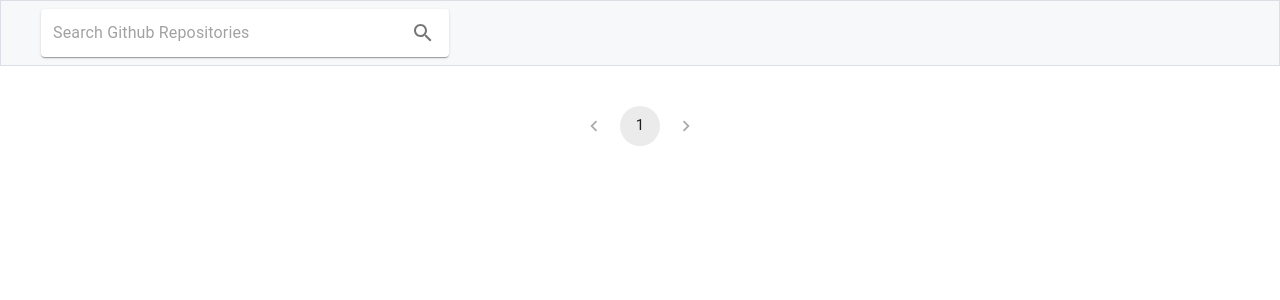
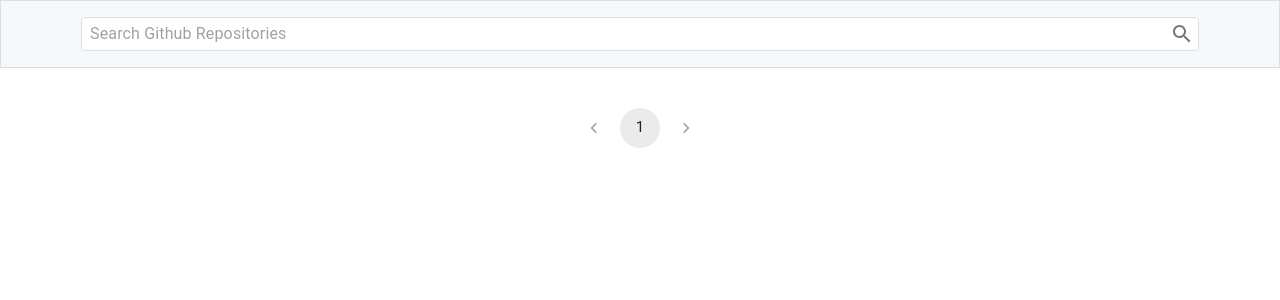
Before and after one commit to JoaquinBuxo/search-repositories, a Next.js app: page / in a window 1280 px wide. Shown: the top 300 px of the page. Built offline with nearby package versions, Linux system fonts and the light colour scheme.

Commit message:
refactor: update styles in search bar

```diff
--- a/app/components/SearchBar.tsx
+++ b/app/components/SearchBar.tsx
@@ -1,7 +1,7 @@
 'use client';
 
 import { useState, FormEvent } from 'react';
-import { Paper, InputBase, IconButton } from '@mui/material';
+import { Container, Paper, InputBase, IconButton } from '@mui/material';
 import SearchIcon from '@mui/icons-material/Search';
 
 type SearchBarProps = {
@@ -17,9 +17,16 @@ const SearchBar: React.FC<SearchBarProps> = ({ onSearch }) => {
   };
 
   return (
+    <Container maxWidth='lg'>
       <Paper
         component='form'
-      sx={{ p: '2px 4px', display: 'flex', alignItems: 'center', width: 400 }}
+        elevation={0}
+        sx={{
+          m: '16px',
+          display: 'flex',
+          alignItems: 'center',
+          border: '1px solid #D9DFE4',
+        }}
         onSubmit={handleSubmit}
       >
         <InputBase
@@ -28,10 +35,11 @@ const SearchBar: React.FC<SearchBarProps> = ({ onSearch }) => {
           value={query}
           onChange={(e) => setQuery(e.target.value)}
         />
-      <IconButton type='submit' sx={{ p: '10px' }} aria-label='search'>
+        <IconButton type='submit' sx={{ p: '4px' }} aria-label='search'>
           <SearchIcon />
         </IconButton>
       </Paper>
+    </Container>
   );
 };
 
```
Lines whose indentation alone changed are shown as unchanged.
